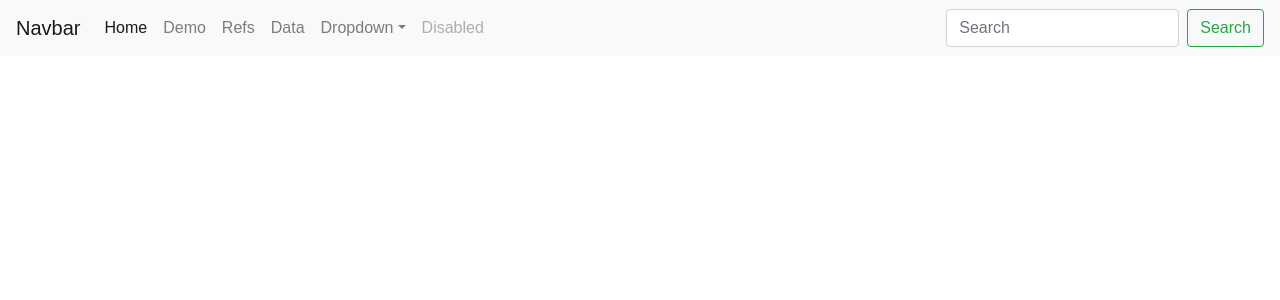
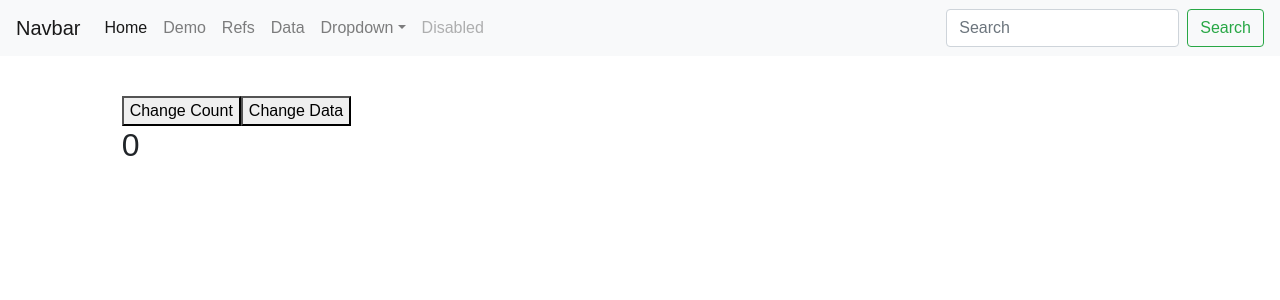
Before and after one commit to shubhamdixit863/reactscratch, a React (Create React App) app: page /history in a window 1280 px wide. Shown: the top 300 px of the page. Built offline with nearby package versions, Linux system fonts and the light colour scheme.

Commit message:
useEffect explaination

```diff
--- a/src/App.js
+++ b/src/App.js
@@ -16,6 +16,8 @@ import Demo from './components/Demo';
 import Data from './components/Data';
 import Refs from './components/Refs';
 import Effec from './components/Effec';
+import History from './components/History';
+import Usefect from './components/Usefect';
 
 
 function App(props) {
@@ -39,7 +41,7 @@ function App(props) {
           <div className="col-md-10 offset-md-1">
           <Switch>
           <Route  path="/home">
-          < Home/>
+          <Effec />
           </Route>
 
 
@@ -48,9 +50,12 @@ function App(props) {
           <Edit />
           </Route>
 
-          <Route exact path="/demo">
-          <Demo/>
+
+          <Route exact path="/history">
+          <Usefect />
           </Route>
+
+
 
           <Route exact path="/data">
           <Data/>
--- a/src/components/Effec.js
+++ b/src/components/Effec.js
@@ -1,47 +1,14 @@
 import React ,{useState,useEffect}from 'react'
-import axios  from 'axios';
+//import axios  from 'axios';
 
 export default function Effec() {
-    const [state,setState]=useState(0);
+
+    const [leave,setLeave]=useState(0);
 
 
-
+console.log("Rendered")
     /// side effects are not allowed here
 
-useEffect(function(){
-
-
-    axios.get(`http://localhost:9000/getData/${state}`).then(data=>{
-
-    console.log(data["data"]);
-    })
-
-
-    return ()=>{
-
-
-    }
-
-
-
-
-
-
-},[state])  // IF THE ARRAY IS EMPTY USEEFFECT WONT GET FIRED INS UBSEQUENT RERENDERS
-
-const increment=(value)=>{
-
-
-   // setState(state+value);
-    axios.get(`http://localhost:9000/getData/${value}`).then(data=>{
-
-        console.log(data["data"]);
-        })
-
-
-   ///  setState(state++); //why //this not working   ===> state=state+1
-
-}
 
 
 
@@ -53,16 +20,90 @@ const increment=(value)=>{
 
 
 
-    return (
-        <div>
-            <h1>{state}</h1>
 
-            <button onClick={()=>increment(1)}>1</button>
+
+///
+/// this will get called after every render and re render   --->
+
+//  useEffect(sideEffectFunction,[depenedency list])--->
+
+// side effect function gets called after every render  ---?
+
+
+///  we can trigegr this side effect conditionally
+
+///  []-->utilize the dependecy array -->
+
+/// 1- Golden rules -->side effect will allways allways gets called after first render -->
+
+
+///  2-  We can conditionally call the side effeect after other render  -->
+
+useEffect(function(){
+
+    //   the side effect process happens here
+
+    // it depends on you what task you want to perform here --->
+
+    // you might call an api
+
+    // you can subscribe to event
+    // you can do logging
+    // you can do database update
+
+    //  ---->anything which is feasible that you as a developer want to perform------>
+
+    // when this function gets called for the first time --->it behaves as component did mount
+
+    // if the dependecny array is empty --->
+    /// this function will get called only once  after first render  --->
+
+   })
+
+
+//  if there is no array -->>
+//  -1- sideeffect will be called after the first render and after every subsequent reqnders --->(or any rerenders which happen after that due to state or prop change )
+
+
+// if there is empty array
+
+// 1-side effect will be called only once after first render -->no calling in subsequent renders-->
+
+// if there is any value in the array
+
+// 1-side ffect will get called after the first render --> and after any time the value in the array changes
 
 
 
 
-            <button onClick={()=>increment(2)}>2</button>
+
+
+
+
+
+
+
+
+
+
+
+const covidLeave=()=>{
+
+setLeave(leave+1);
+}
+
+
+    return (
+        <div>
+
+<h1>{leave}</h1>
+
+            <button onClick={covidLeave} >Leave</button>
+
+
+
+
+
 
 
 
--- /dev/null
+++ b/src/components/History.js
@@ -0,0 +1,30 @@
+import React from 'react'
+import {useHistory} from "react-router-dom";
+
+function History() {
+ const history= useHistory();
+ console.log(history);
+
+
+const moveToHome=()=>{
+    //history.push("/home")
+
+   // history.goBack();
+   history.goForward();
+
+
+
+}
+
+
+
+    return (
+        <div>
+            <h1>History</h1>
+
+            <button className="btn btn-success"  onClick={moveToHome}>Move To Home Page</button>
+        </div>
+    )
+}
+
+export default History
--- /dev/null
+++ b/src/components/Usefect.js
@@ -0,0 +1,77 @@
+import { GetAppOutlined } from '@material-ui/icons'
+import React,{useState,useEffect} from 'react'
+
+
+/// child component --->
+
+const Data=(props)=>{
+
+    useEffect(function(){
+
+console.log("Child Render Compoenent ")
+
+/**
+ * theApiCall(props.data)
+ * */
+    },[props.data])
+
+    return (
+
+        <div>
+            <h2>{props.count}</h2>
+
+        </div>
+    )
+}
+
+function Usefect() {
+
+    const  [state,setState]=useState(0);
+
+    const  [count,setCount]=useState(0);
+
+   const changeState=()=>{
+
+    ///Chandu will answer this -->
+
+  setState(state+1);   /// immutabilty and muttablity -->eference type and primitive type -->
+
+}
+
+
+const changeCount=()=>{
+
+    ///Chandu will answer this -->
+
+  setCount(count+10);   /// immutabilty and muttablity -->eference type and primitive type -->
+
+}
+
+
+///console.log("Rendering the component ..............")
+
+/*
+useEffect(function(){
+
+    console.log("this wil execute after first render and after every time the state value is changed")
+
+},[state])
+*/
+
+
+
+    return (
+        <div>
+
+
+            <button onClick={changeState}>Change Count</button>
+            <button onClick={changeCount}>Change Data</button>
+
+
+            <Data   count={state}  data={count}/>
+
+        </div>
+    )
+}
+
+export default Usefect
```
Also changed, not shown: src/components/About.js (added, +16 -0 lines), src/components/Contact.js (added, +14 -0 lines).
